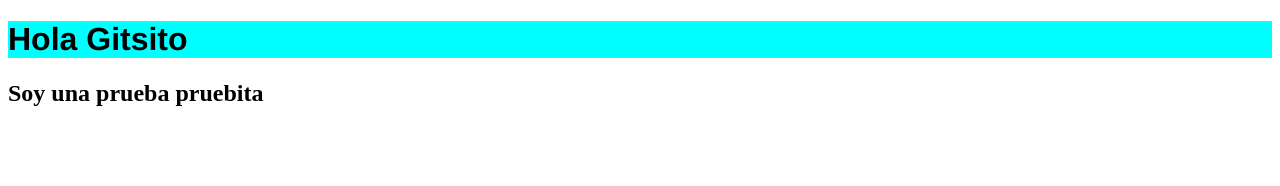
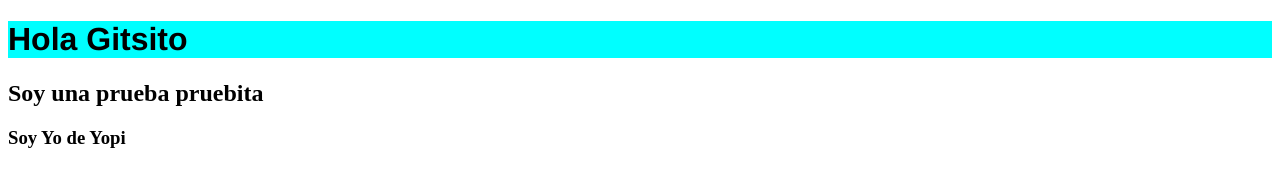
Before and after one commit to Alettsis04/probandoGit, a plain HTML site: page index.html in a window 1280 px wide. Drawn offline with Linux system fonts and the light colour scheme.

Commit message:
Nuevos cambios, probando git status -s

```diff
--- a/index.html
+++ b/index.html
@@ -10,5 +10,6 @@
 <body>
     <h1>Hola Gitsito</h1>
     <h2>Soy una prueba pruebita</h2>
+    <h3>Soy Yo de Yopi</h3>
 </body>
 </html>
```
Also changed, not shown: comandos.txt, index.js (added).
